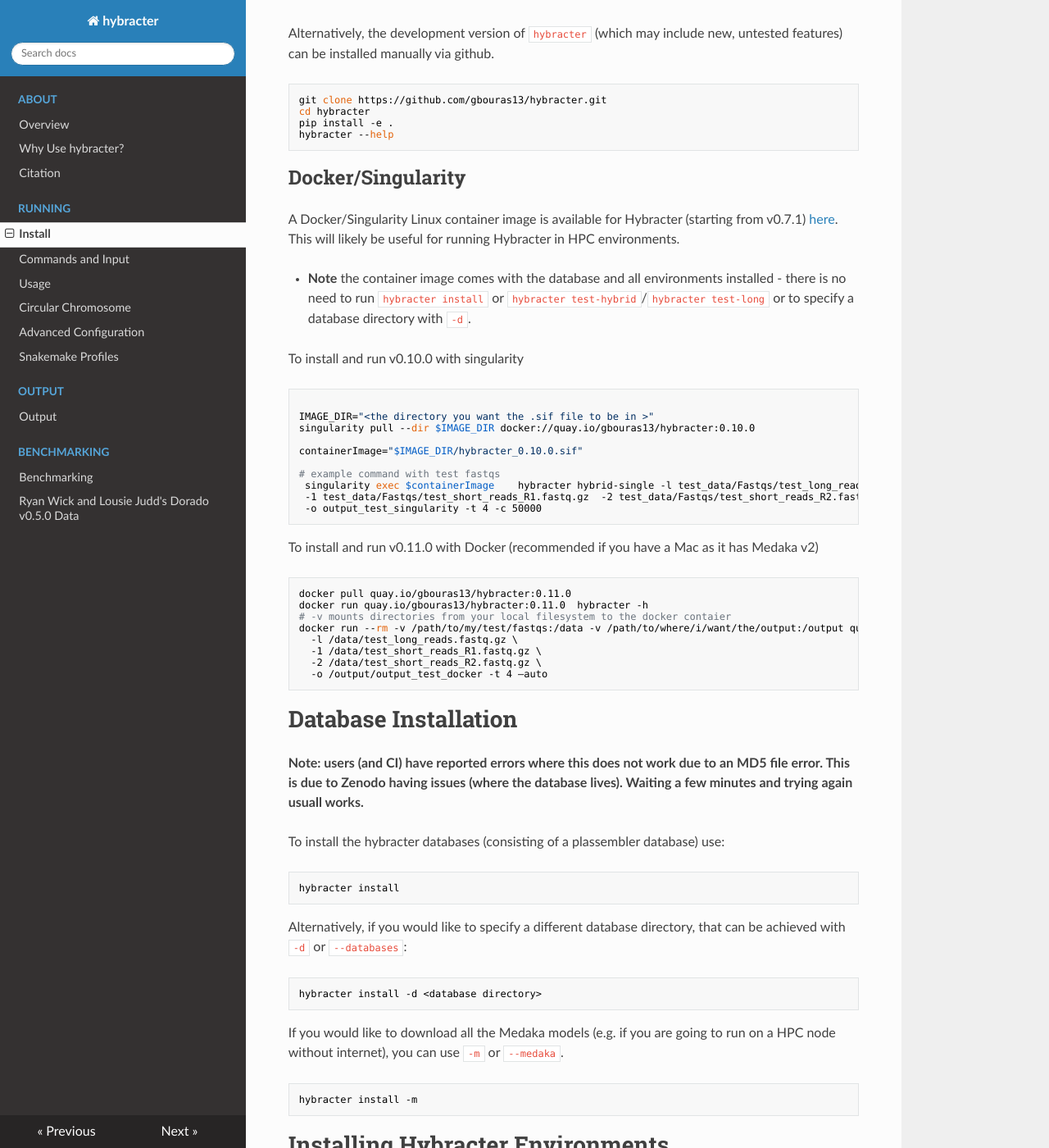
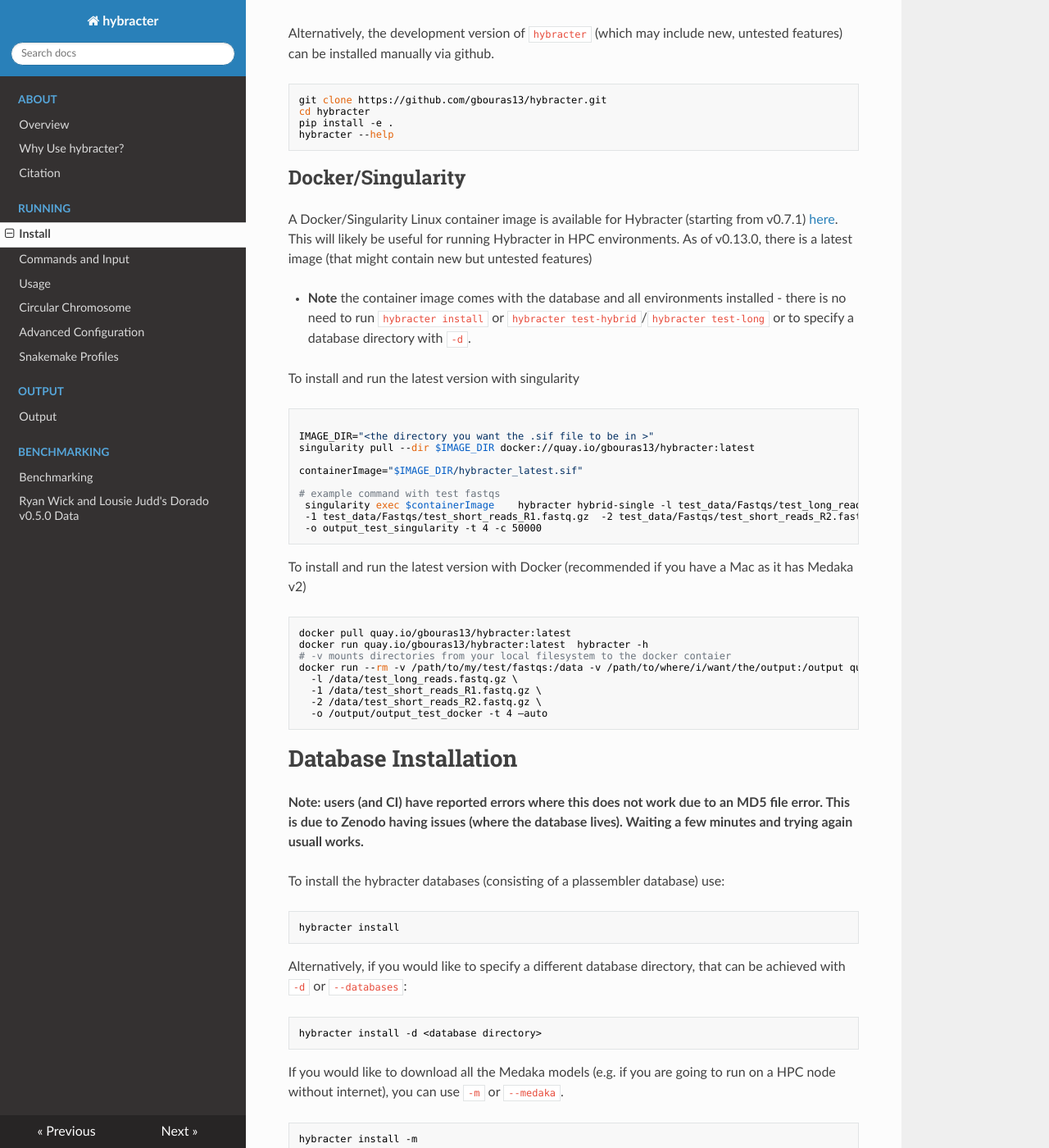
Before and after one commit to gbouras13/hybracter, an MkDocs documentation site: the page built from docs/install.md, in a window 1280 px wide and 1400 px high, scrolled down 1142 px. Shown: the whole window at 82% size. Built offline with MkDocs 1.6.1, drawn with Linux system fonts in a browser that asks for light colours; nearby versions of some CDN libraries.

Commit message:
[skip ci] update docs to reflect container builds

````diff
--- a/docs/install.md
+++ b/docs/install.md
@@ -49,18 +49,18 @@ hybracter --help
 
 ## Docker/Singularity
 
-A Docker/Singularity Linux container image is available for Hybracter (starting from v0.7.1) [here](https://quay.io/repository/gbouras13/hybracter). This will likely be useful for running Hybracter in HPC environments.
+A Docker/Singularity Linux container image is available for Hybracter (starting from v0.7.1) [here](https://quay.io/repository/gbouras13/hybracter). This will likely be useful for running Hybracter in HPC environments. As of v0.13.0, there is a latest image (that might contain new but untested features)
 
 * **Note** the container image comes with the database and all environments installed - there is no need to run `hybracter install` or `hybracter test-hybrid`/`hybracter test-long` or to specify a database directory with `-d`.
 
-To install and run v0.10.0 with singularity
+To install and run the latest version with singularity
 
 ```bash
 
 IMAGE_DIR="<the directory you want the .sif file to be in >"
-singularity pull --dir $IMAGE_DIR docker://quay.io/gbouras13/hybracter:0.10.0
+singularity pull --dir $IMAGE_DIR docker://quay.io/gbouras13/hybracter:latest
 
-containerImage="$IMAGE_DIR/hybracter_0.10.0.sif"
+containerImage="$IMAGE_DIR/hybracter_latest.sif"
 
 # example command with test fastqs
  singularity exec $containerImage    hybracter hybrid-single -l test_data/Fastqs/test_long_reads.fastq.gz \
@@ -68,13 +68,13 @@ containerImage="$IMAGE_DIR/hybracter_0.10.0.sif"
  -o output_test_singularity -t 4 -c 50000
 ```
 
-To install and run v0.11.0 with Docker (recommended if you have a Mac as it has Medaka v2)
+To install and run the latest version with Docker (recommended if you have a Mac as it has Medaka v2)
 
 ```
-docker pull quay.io/gbouras13/hybracter:0.11.0
-docker run quay.io/gbouras13/hybracter:0.11.0  hybracter -h
+docker pull quay.io/gbouras13/hybracter:latest
+docker run quay.io/gbouras13/hybracter:latest  hybracter -h
 # -v mounts directories from your local filesystem to the docker contaier
-docker run --rm -v /path/to/my/test/fastqs:/data -v /path/to/where/i/want/the/output:/output quay.io/gbouras13/hybracter:0.11.0 hybracter hybrid-single \
+docker run --rm -v /path/to/my/test/fastqs:/data -v /path/to/where/i/want/the/output:/output quay.io/gbouras13/hybracter:latest hybracter hybrid-single \
   -l /data/test_long_reads.fastq.gz \
   -1 /data/test_short_reads_R1.fastq.gz \
   -2 /data/test_short_reads_R2.fastq.gz \
````
Also changed, not shown: README.md (+8 -7 lines), 1 other file.
